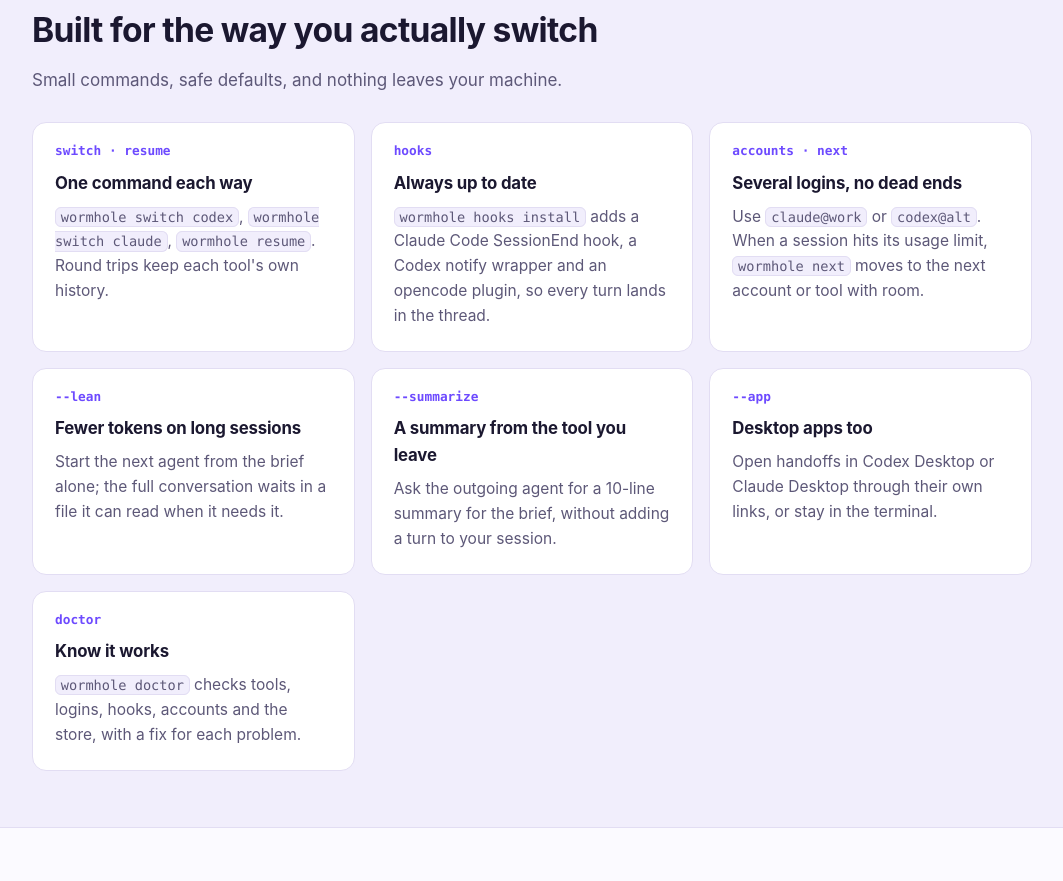
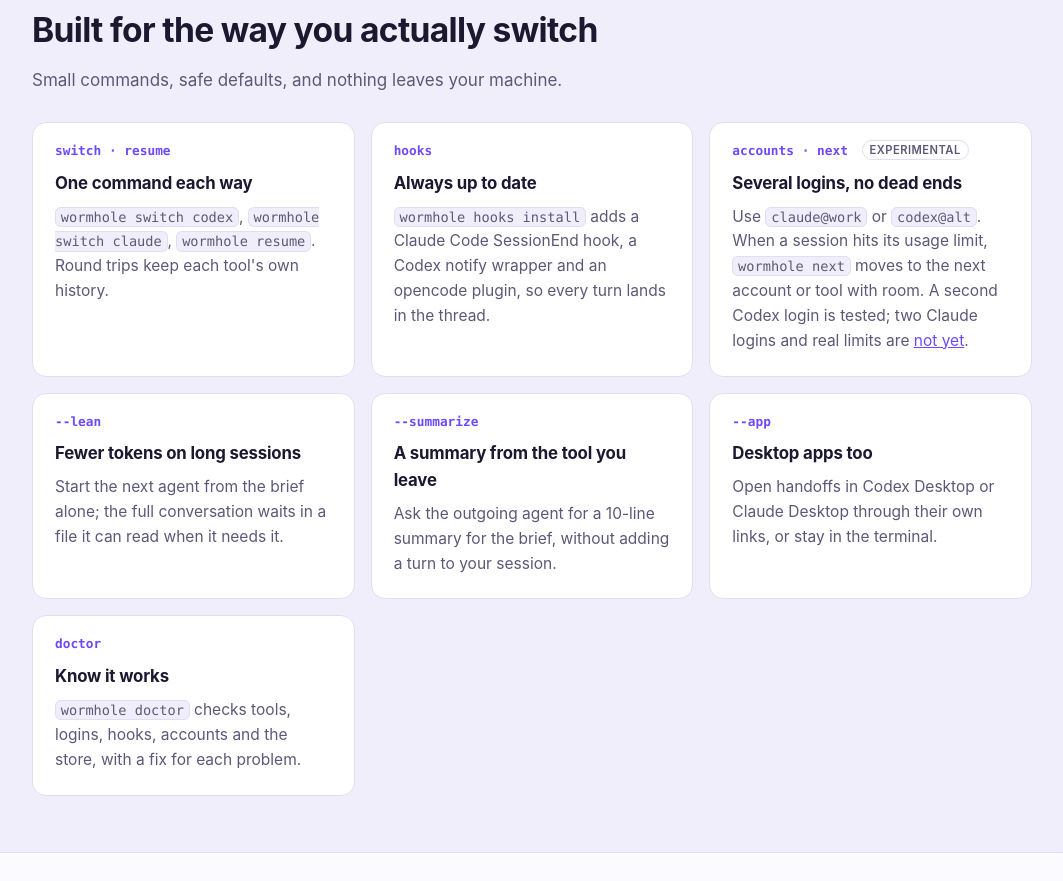
Before and after one commit to wormhole-cli/wormhole, a website: page site/index.html in a window 1280 px wide. Shown: the part 1776-2657 px from the top of the page, without its empty margins (108-1171 px from the left). Drawn offline with Linux system fonts and the light colour scheme.

Commit message:
Mark accounts and wormhole next as experimental in the README and on the site

```diff
--- a/site/index.html
+++ b/site/index.html
@@ -157,6 +157,7 @@
 .card h3 { margin: 0 0 8px; font-size: 1.05rem; letter-spacing: -.01em; }
 .card p { margin: 0; color: var(--muted); font-size: .97rem; }
 .card .ico { font: 600 .8rem/1 var(--mono); color: var(--accent); margin-bottom: 12px; display: block; }
+.card .tag { font: 600 .7rem/1 var(--sans, system-ui); color: var(--muted, #8a85a8); border: 1px solid var(--line); border-radius: 999px; padding: 2px 7px; margin-left: 6px; vertical-align: 1px; text-transform: uppercase; letter-spacing: .04em; }
 
 .steps { counter-reset: s; display: grid; gap: 14px; grid-template-columns: repeat(auto-fit, minmax(240px, 1fr)); }
 .step { position: relative; padding: 22px 22px 22px 22px; border-radius: var(--radius); border: 1px solid var(--line); background: var(--card); }
@@ -272,7 +273,7 @@
     <div class="grid">
       <div class="card"><span class="ico">switch · resume</span><h3>One command each way</h3><p><code>wormhole switch codex</code>, <code>wormhole switch claude</code>, <code>wormhole resume</code>. Round trips keep each tool's own history.</p></div>
       <div class="card"><span class="ico">hooks</span><h3>Always up to date</h3><p><code>wormhole hooks install</code> adds a Claude Code SessionEnd hook, a Codex notify wrapper and an opencode plugin, so every turn lands in the thread.</p></div>
-      <div class="card"><span class="ico">accounts · next</span><h3>Several logins, no dead ends</h3><p>Use <code>claude@work</code> or <code>codex@alt</code>. When a session hits its usage limit, <code>wormhole next</code> moves to the next account or tool with room.</p></div>
+      <div class="card"><span class="ico">accounts · next <span class="tag">experimental</span></span><h3>Several logins, no dead ends</h3><p>Use <code>claude@work</code> or <code>codex@alt</code>. When a session hits its usage limit, <code>wormhole next</code> moves to the next account or tool with room. A second Codex login is tested; two Claude logins and real limits are <a href="https://github.com/wormhole-cli/wormhole#status">not yet</a>.</p></div>
       <div class="card"><span class="ico">--lean</span><h3>Fewer tokens on long sessions</h3><p>Start the next agent from the brief alone; the full conversation waits in a file it can read when it needs it.</p></div>
       <div class="card"><span class="ico">--summarize</span><h3>A summary from the tool you leave</h3><p>Ask the outgoing agent for a 10-line summary for the brief, without adding a turn to your session.</p></div>
       <div class="card"><span class="ico">--app</span><h3>Desktop apps too</h3><p>Open handoffs in Codex Desktop or Claude Desktop through their own links, or stay in the terminal.</p></div>
```
Also changed, not shown: README.md.
